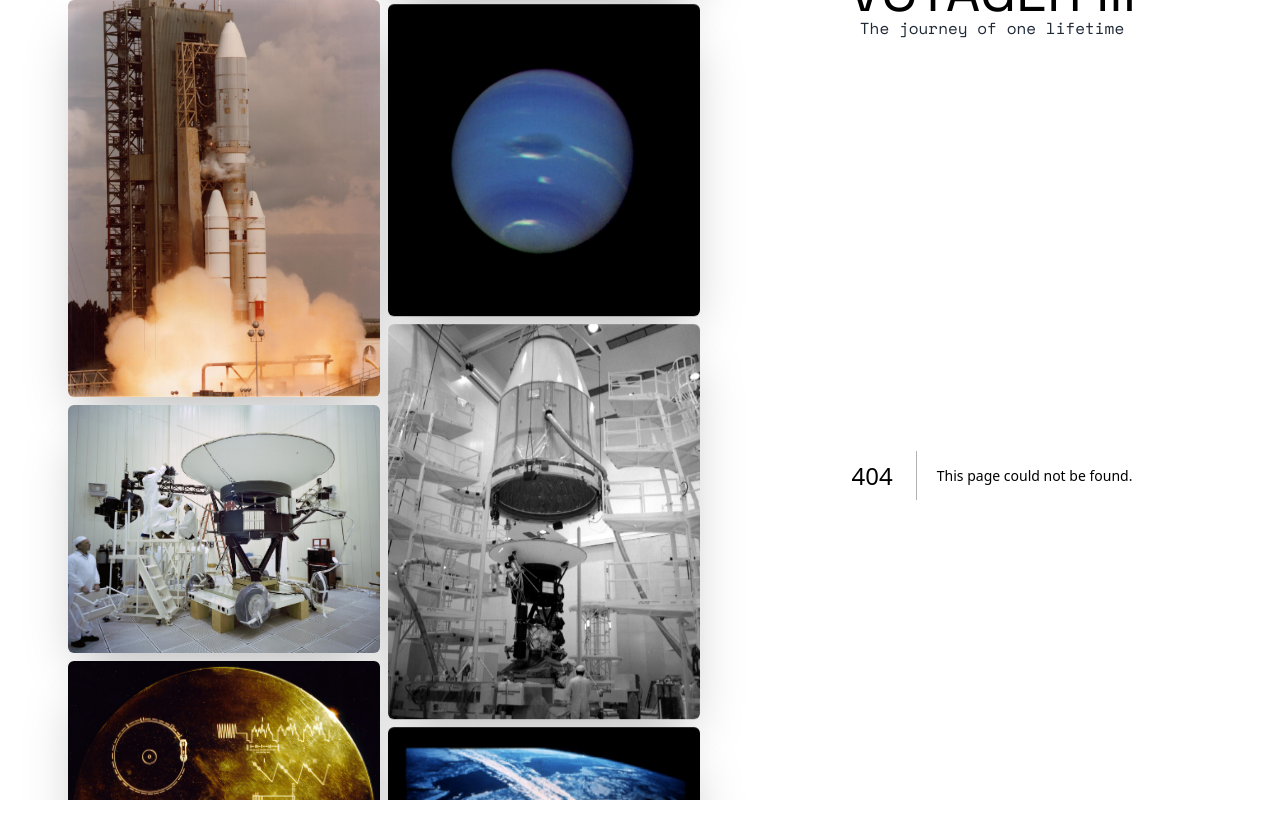
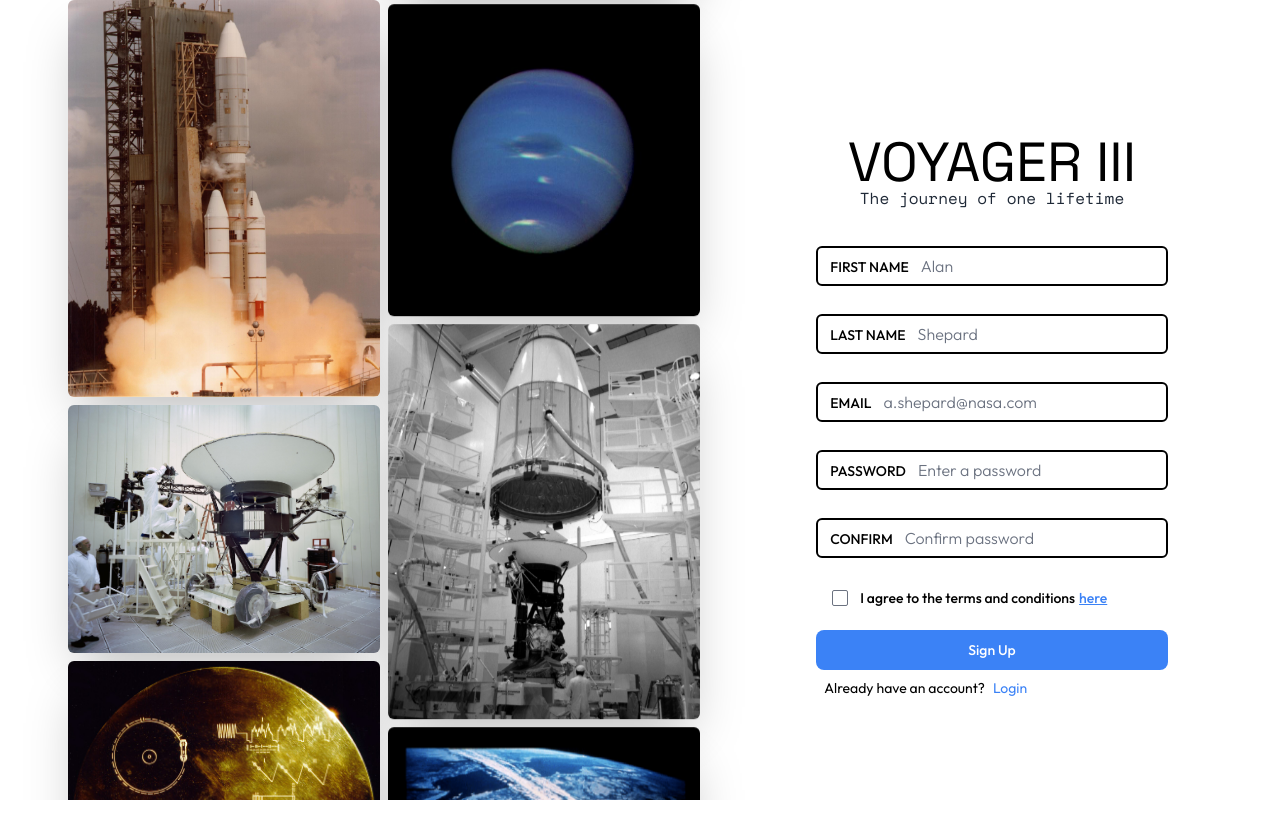
Before and after one commit to flynno-io/voyager-3, a Next.js app: page /sign-up in a window 1280 px wide. Before the commit this address had no page. Shown: the top 838 px of the page. After the commit the page ends 800 px from the top, so only its background shows below. Built offline with nearby package versions, Linux system fonts and the light colour scheme.

Commit message:
finished signup and login switchers

```diff
--- a/src/app/layout.tsx
+++ b/src/app/layout.tsx
@@ -4,6 +4,11 @@
 import { outfit } from "@/fonts/*";
 import type { Metadata } from "next";
 import VoyagerLogo from "@/ui/voyager-logo";
+
+// Setup to use Font Awesome icons
+import { config } from '@fortawesome/fontawesome-svg-core'
+import '@fortawesome/fontawesome-svg-core/styles.css'
+config.autoAddCss = false
 
 export const meta: Metadata = {
   title: "Voyager III",
@@ -30,7 +35,7 @@
             >
               <VoyagerLogo />
               <div
-                className={`m-0 flex h-auto flex-col gap-1 space-y-2 p-0`}
+                className={`m-0 flex h-auto flex-col gap-2 p-0`}
               >
                 {children}
               </div>
--- a/src/ui/Input.tsx
+++ b/src/ui/Input.tsx
@@ -9,10 +9,11 @@
   value: string;
   valueToCompare?: string;
   isLogin?: boolean;
+  required?: boolean;
   handleChange: Function;
 }
 
-const Input = ({ id, name, type, value, valueToCompare, isLogin ,handleChange }: InputProps) => {
+const Input = ({ id, name, type, value, valueToCompare, isLogin, required, handleChange }: InputProps) => {
   // Managed state: error
   const [error, setError] = useState("");
 
@@ -102,13 +103,14 @@
           value={value}
           name={name}
           placeholder={placeholder(id)}
+          required={required}
           onChange={handleOnChange}
           onBlur={handleOnBlur}
           className={`w-full flex-1 rounded-md border-none leading-4 font-light text-slate-800 placeholder-gray-500 placeholder- shadow-none focus:outline-none focus:ring-0`}
         />
       </div>
       <span
-          className={`w-full h-4 pt-0.5 pb-0 ps-3 text-red-500 text-sm self-start`}
+          className={`w-full h-4 p-1 ps-3 text-red-500 text-sm self-start`}
         >
           {error}
         </span>
--- a/src/ui/login-signup/login-form.tsx
+++ b/src/ui/login-signup/login-form.tsx
@@ -1,14 +1,18 @@
 "use client";
 import { useState } from "react";
-import VoyagerLogo from "@/ui/voyager-logo";
+import { FontAwesomeIcon } from "@fortawesome/react-fontawesome";
+import { faCircleInfo } from "@fortawesome/free-solid-svg-icons";
 import Input from "../Input";
 import Button from "../button";
+import clsx from "clsx";
+import Link from "next/link";
 
 export default function LoginForm() {
   const [formData, setFormData] = useState({
     email: "",
     password: "",
   });
+  const [failedLogin, setFailedLogin] = useState(false);
 
   // Function to Update the form values upon change
   function handleChange(name: string, value: string) {
@@ -23,11 +27,16 @@
   // Function to handle the form submission
   function handleSubmit(event: React.FormEvent<HTMLFormElement>) {
     event.preventDefault();
+    setFailedLogin(true);
     console.log(formData);
   }
 
   return (
-    <form onSubmit={handleSubmit} className={`m-0 p-0 flex h-auto w-full gap-1 flex-col space-y-2`}>
+    <div className={`m-0 relative`}>
+      <form
+        onSubmit={handleSubmit}
+        className={`m-0 flex h-auto w-full flex-col gap-1 space-y-2 p-0`}
+      >
         <Input
           id="email"
           name="Email"
@@ -43,7 +52,29 @@
           type="password"
           handleChange={handleChange}
         />
-      <Button className={`m`} isPrimary={true} type="submit">Login</Button>
+        <Button className={`m`} isPrimary={true} type="submit">
+          Login
+        </Button>
       </form>
+      <div className={`my-2 ms-2 flex flex-row gap-2 text-sm`}>
+        <p>Don't have an account?</p>
+        <Link href="/sign-up" className={`text-blue-500`}>
+          Sign up
+        </Link>
+      </div>
+      <div className={clsx(
+        `absolute visible my-5 flex flex-row gap-2 text-base border-2 border-red-500 p-4 rounded-md items-center justify-center`,
+        {
+          "hidden": !failedLogin,
+        }
+        )
+      }>
+        <FontAwesomeIcon icon={faCircleInfo} size="lg" className={`text-red-500`}/>
+        <p>Pssss...</p>
+        <a href="/forgot-password" className={`text-blue-500`}>
+          forgot your Password?
+        </a>
+      </div>
+    </div>
   );
 }
--- a/src/ui/login-signup/signup-form.tsx
+++ b/src/ui/login-signup/signup-form.tsx
@@ -3,6 +3,7 @@
 import VoyagerLogo from "@/ui/voyager-logo";
 import Input from "../Input";
 import Button from "../button";
+import Link from "next/link";
 
 export default function SignUpForm() {
   const [formData, setFormData] = useState({
@@ -30,6 +31,7 @@
   }
 
   return (
+    <>
     <form
       onSubmit={handleSubmit}
       className={`m-0 flex h-auto w-full flex-col gap-1 space-y-2 p-0`}
@@ -40,6 +42,7 @@
         value={formData["firstName"]}
         type="text"
         handleChange={handleChange}
+        required={true}
       />
       <Input
         id="lastName"
@@ -47,6 +50,7 @@
         value={formData["lastName"]}
         type="text"
         handleChange={handleChange}
+        required={true}
       />
       <Input
         id="email"
@@ -54,6 +58,7 @@
         value={formData.email}
         type="email"
         handleChange={handleChange}
+        required={true}
       />
       <Input
         id="password"
@@ -62,6 +67,7 @@
         value={formData.password}
         type="password"
         handleChange={handleChange}
+        required={true}
       />
       <Input
         id="confirm"
@@ -70,10 +76,28 @@
         valueToCompare={formData.password}
         type="password"
         handleChange={handleChange}
+        required={true}
       />
+      <div className={`mx-4 pb-2 flex flex-row items-center justify-start`}>
+        <input className={`rounded-sm`} type="checkbox" id="terms" name="terms" value="terms" required />
+        <label
+          htmlFor="terms"
+          className={`flex gap-1 leading-2 py-1 pe-0 ps-3 text-sm font-medium leading-4 text-black`}
+        >
+          <p>I agree to the terms and conditions</p>
+          <a className={`text-blue-500 underline`} href="/terms-and-conditions">here</a>
+        </label>
+      </div>
       <Button isPrimary={true} type="submit">
         Sign Up
       </Button>
     </form>
+    <div className={`flex flex-row gap-2 my-2 ms-2 text-sm`}>
+      <p>Already have an account?</p>
+      <Link href="/login" className={`text-blue-500`}>
+        Login
+      </Link>
+    </div>
+    </>
   );
 }
```
Also changed, not shown: src/app/sign-up/page.tsx (renamed from src/app/signup/page.tsx). Lines whose indentation alone changed are shown as unchanged.
